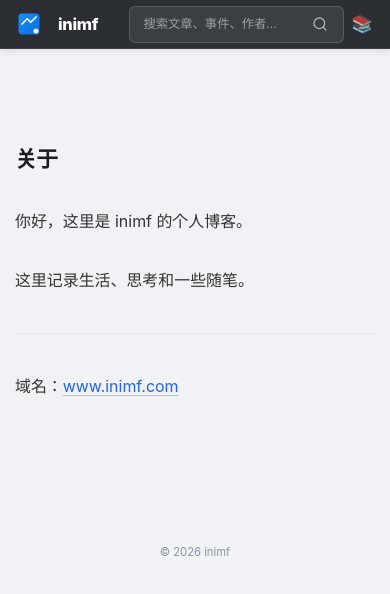
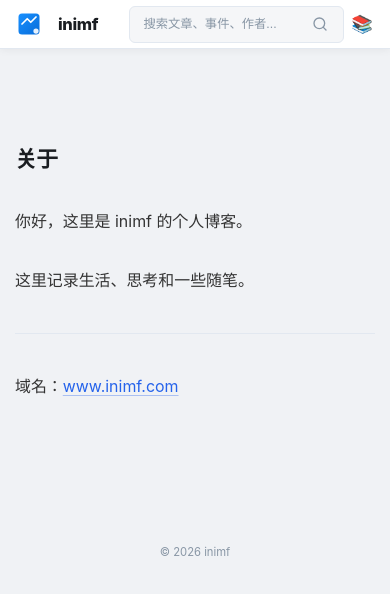
Before and after one commit to web1286/inimf-blog, a Next.js app: page /about in a window 390 px wide. Shown: the top 594 px of the page. Built offline with nearby package versions, Linux system fonts and the light colour scheme.

Commit message:
fix: 导航栏恢复浅色主题 - 导航栏背景从深灰色改为白色 - 文本颜色从白色改为深灰色/黑色 - 搜索框、按钮适配浅色主题 - 保持沉浸式无边框设计

```diff
--- a/styles/globals.css
+++ b/styles/globals.css
@@ -60,12 +60,12 @@ a {
 /* ==================== 顶部导航（深灰色，xiaohu.ai 风格） ==================== */
 
 .site-header {
-  background: var(--color-brand);
-  border-bottom: 1px solid rgba(255, 255, 255, 0.08);
+  background: var(--color-surface);
+  border-bottom: 1px solid var(--color-border);
   position: sticky;
   top: 0;
   z-index: 200;
-  box-shadow: 0 1px 8px rgba(0,0,0,0.12);
+  box-shadow: 0 1px 8px rgba(0,0,0,0.06);
 }
 
 .header-inner {
@@ -81,7 +81,7 @@ a {
 .site-title {
   font-size: 1.15rem;
   font-weight: 800;
-  color: #ffffff;
+  color: var(--color-text);
   letter-spacing: -0.02em;
   white-space: nowrap;
   display: flex;
@@ -90,11 +90,11 @@ a {
 }
 
 .site-title-text {
-  color: #ffffff;
+  color: var(--color-text);
 }
 
 .site-title:hover .site-title-text {
-  color: rgba(255, 255, 255, 0.9);
+  color: var(--color-accent);
 }
 
 .header-search {
@@ -106,8 +106,8 @@ a {
 }
 
 .header-search .search-box {
-  background: rgba(255, 255, 255, 0.08);
-  border: 1px solid rgba(255, 255, 255, 0.15);
+  background: var(--color-surface-gray);
+  border: 1px solid var(--color-border);
   border-radius: 6px;
   padding: 0.5rem 0.9rem;
   margin-bottom: 0;
@@ -115,9 +115,9 @@ a {
 }
 
 .header-search .search-box:focus-within {
-  border-color: rgba(24, 144, 255, 0.6);
-  background: rgba(255, 255, 255, 0.12);
-  box-shadow: 0 0 0 2px rgba(24, 144, 255, 0.2);
+  border-color: var(--color-accent);
+  background: var(--color-surface-hover);
+  box-shadow: 0 0 0 2px rgba(37, 99, 235, 0.2);
   outline: none;
 }
 
@@ -130,7 +130,7 @@ a {
 
 .site-nav .nav-link {
   font-size: 0.875rem;
-  color: rgba(255, 255, 255, 0.7);
+  color: var(--color-text-secondary);
   padding: 0.5rem 0.8rem;
   border-radius: 0;
   transition: all 0.15s;
@@ -139,12 +139,12 @@ a {
 }
 
 .site-nav .nav-link:hover {
-  color: rgba(255, 255, 255, 0.95);
+  color: var(--color-text);
   background: none;
 }
 
 .site-nav .nav-link.active {
-  color: rgba(255, 255, 255, 0.95);
+  color: var(--color-accent);
   font-weight: 600;
   background: none;
   position: relative;
@@ -157,7 +157,7 @@ a {
   left: 0.8rem;
   right: 0.8rem;
   height: 2px;
-  background: rgba(255, 255, 255, 0.8);
+  background: var(--color-accent);
   border-radius: 1px;
 }
 
@@ -170,7 +170,7 @@ a {
 
 .header-rss {
   font-size: 0.78rem;
-  color: rgba(255, 255, 255, 0.5);
+  color: var(--color-text-muted);
   padding: 0.25rem 0.45rem;
   border-radius: 0;
   border: none;
@@ -180,7 +180,7 @@ a {
 }
 
 .header-rss:hover {
-  color: rgba(255, 255, 255, 0.85);
+  color: var(--color-accent);
   opacity: 1;
 }
 
@@ -1566,13 +1566,13 @@ a {
       cursor: pointer;
       font-size: 1.15rem;
       z-index: 100;
-      color: rgba(255, 255, 255, 0.7);
+      color: var(--color-text-secondary);
       transition: all 0.15s;
     }
 
     .mobile-right-toggle:hover {
-      color: rgba(255, 255, 255, 0.95);
-      background: rgba(255, 255, 255, 0.1);
+      color: var(--color-text);
+      background: rgba(0, 0, 0, 0.1);
     }
 
     /* 移动端搜索框缩小，为右侧按钮留空间 */
@@ -2788,18 +2788,18 @@ a {
   border: none;
   background: none;
   font-size: 0.82rem;
-  color: rgba(255, 255, 255, 0.9);
+  color: var(--color-text-secondary);
   outline: none;
 }
 
 .search-input::placeholder {
-  color: rgba(255, 255, 255, 0.5);
+  color: var(--color-text-muted);
 }
 
 .search-button {
   border: none;
   background: none;
-  color: rgba(255, 255, 255, 0.6);
+  color: var(--color-text-muted);
   cursor: pointer;
   display: flex;
   align-items: center;
@@ -2809,5 +2809,5 @@ a {
 }
 
 .search-button:hover {
-  color: rgba(255, 255, 255, 0.9);
-}
+  color: var(--color-accent);
+}
```
